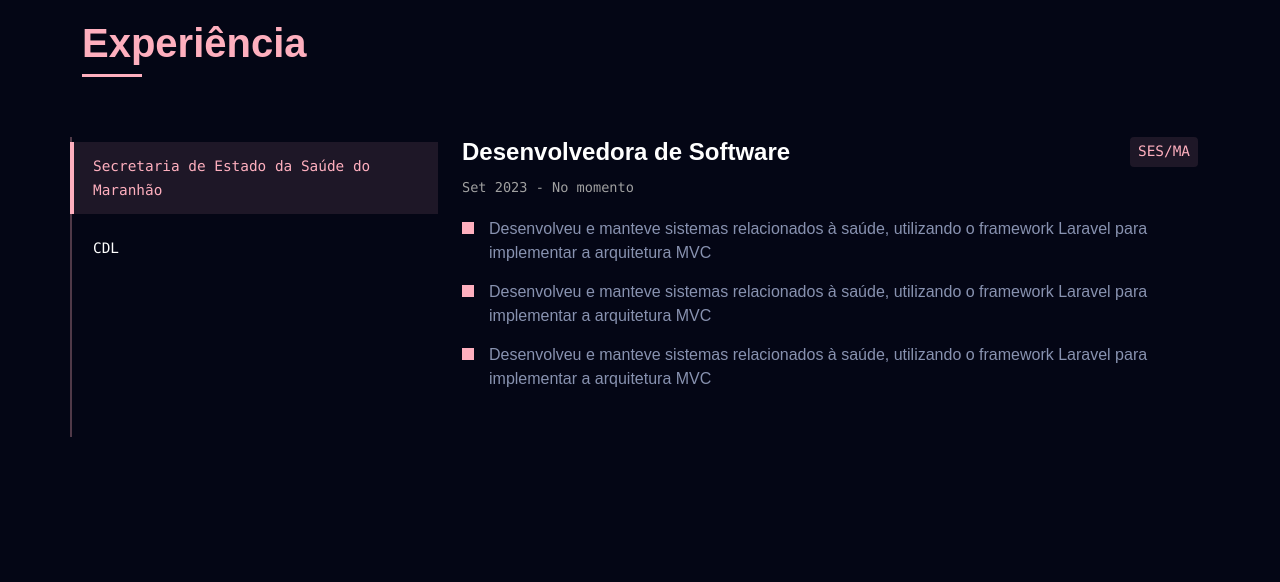
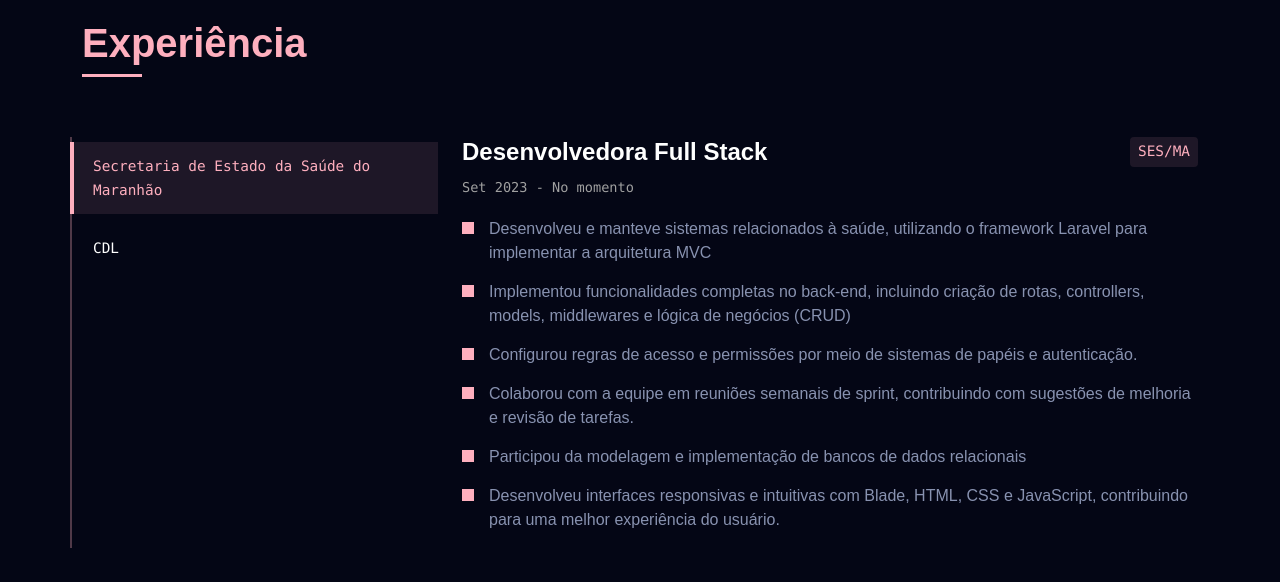
Before and after one commit to milenafbn/Portifolio, a React (Vite) app: page / in a window 1280 px wide. Shown: the part 2340-2922 px from the top of the page. Built offline with nearby package versions, Linux system fonts and the light colour scheme.

Commit message:
fix: update job roles and responsibilities in Experience section

```diff
--- a/src/sections/Experience.tsx
+++ b/src/sections/Experience.tsx
@@ -19,29 +19,32 @@ const Experience = () => {
       id: 'ses',
       company: 'Secretaria de Estado da Saúde do Maranhão',
       shortName: 'SES/MA',
-      role: 'Desenvolvedora de Software',
+      role: 'Desenvolvedora Full Stack',
       period: 'Set 2023 - No momento',
       location: 'São Luís, MA',
       responsibilities: [
         'Desenvolveu e manteve sistemas relacionados à saúde, utilizando o framework Laravel para implementar a arquitetura MVC',
-        'Desenvolveu e manteve sistemas relacionados à saúde, utilizando o framework Laravel para implementar a arquitetura MVC',
-        'Desenvolveu e manteve sistemas relacionados à saúde, utilizando o framework Laravel para implementar a arquitetura MVC'
+        'Implementou funcionalidades completas no back-end, incluindo criação de rotas, controllers, models, middlewares e lógica de negócios (CRUD)',
+        'Configurou regras de acesso e permissões por meio de sistemas de papéis e autenticação.',
+        'Colaborou com a equipe em reuniões semanais de sprint, contribuindo com sugestões de melhoria e revisão de tarefas.',
+        'Participou da modelagem e implementação de bancos de dados relacionais',
+        'Desenvolveu interfaces responsivas e intuitivas com Blade, HTML, CSS e JavaScript, contribuindo para uma melhor experiência do usuário.'
       ]
     },
     {
       id: 'cdl',
       company: 'CDL',
       shortName: 'CDL',
-      role: 'Desenvolvedora Full Stack',
+      role: 'Estagiária TI',
       period: 'Jan 2022 - Ago 2023',
       location: 'São Luís, MA',
       responsibilities: [
-        'Desenvolveu aplicações web completas utilizando React no frontend e Laravel no backend',
-        'Implementou sistemas de gestão e análise de dados para empresas associadas',
-        'Colaborou em equipes ágeis para entrega de projetos dentro dos prazos estabelecidos'
+        'Fornecer assistência aos usuários na utilização dos sistemas da empresa.',
+        'Realizar manutenção e conserto de equipamentos de informática.',
+        'Configurar softwares básicos.',
+        'Participação do desenvolvimento do site da empresa'
       ]
     },
-    // Você pode adicionar mais experiências aqui seguindo o mesmo formato
   ];
 
   const [selectedExp, setSelectedExp] = useState<string>(experiences[0].id);
```
